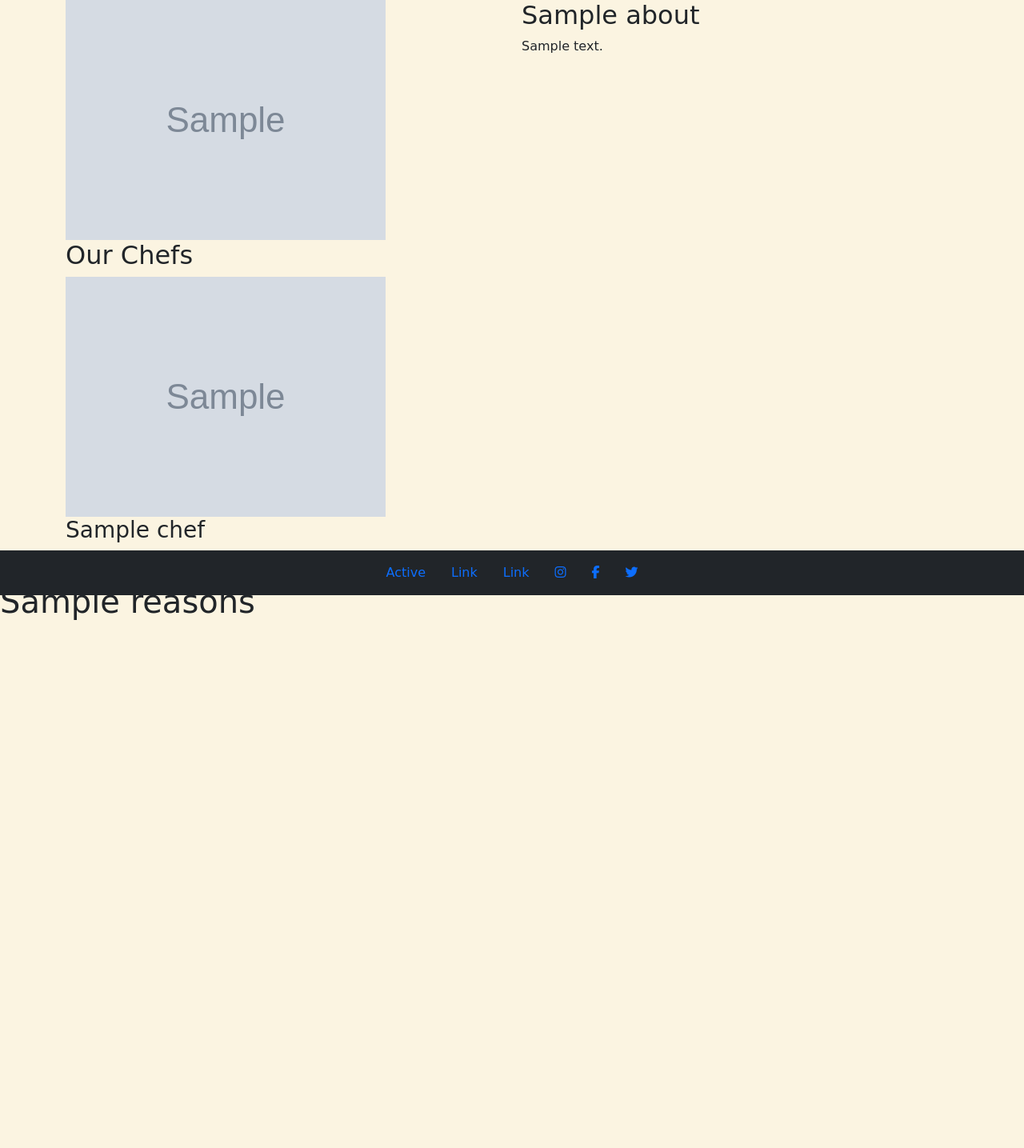
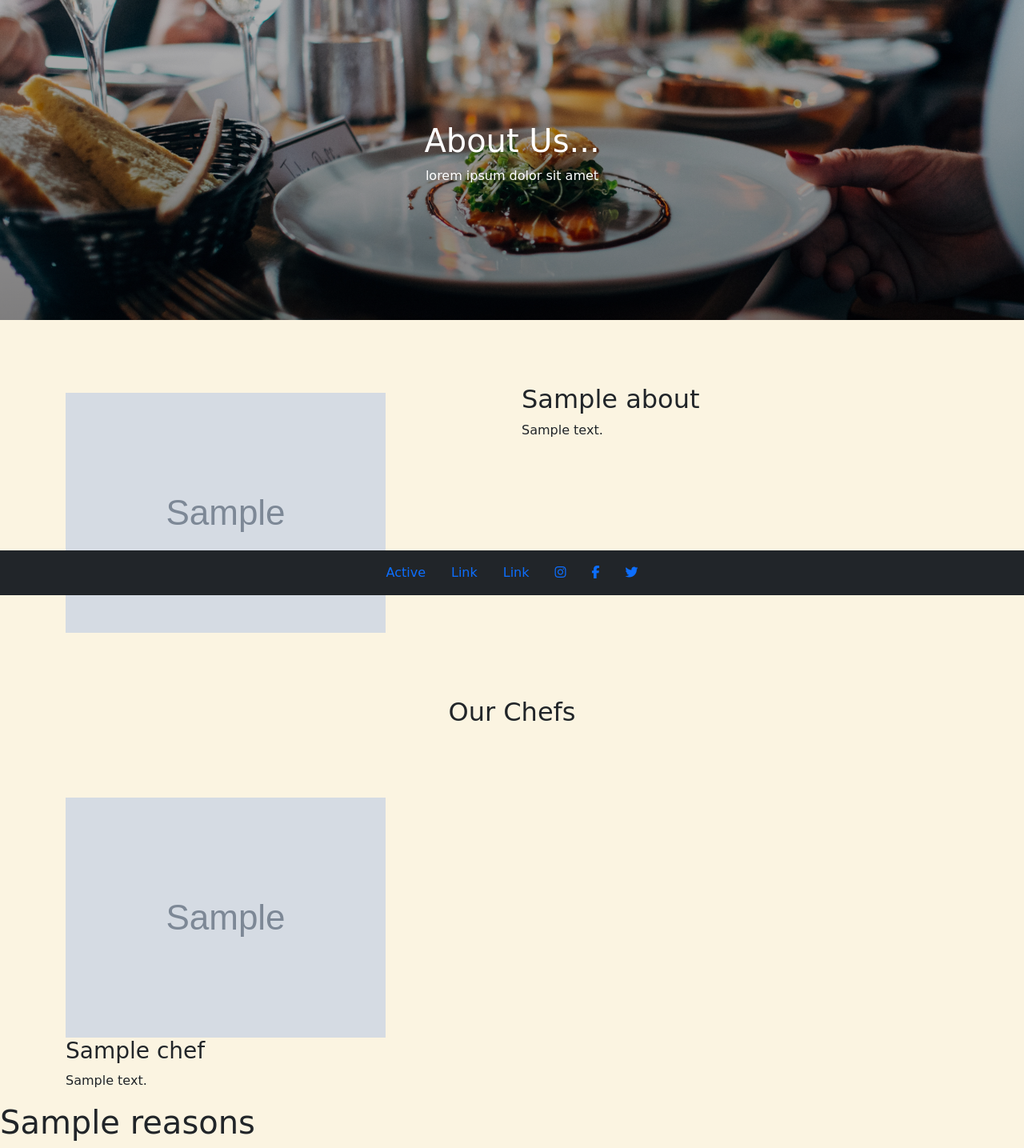
Before and after one commit to dannymagnus/CI_MS4_Elginis_Restaurant, a Django app: template about/templates/about.html in a window 1280 px wide. Shown: the part 56-1491 px from the top of the page at 80% size. Before the commit the page ends 831 px from the top, so only its background shows below. Run offline with Django 3.2, Linux system fonts and the light colour scheme; the template is opened without the code that fills it: most values are stand-ins (such as "Sample title", 1, 10 or a date in 2020); grey boxes marked "Sample" are stand-in pictures; some libraries are stand-ins or nearby versions; some web fonts are replaced.

Commit message:
add banner to about heritage section

```diff
--- a/about/templates/about.html
+++ b/about/templates/about.html
@@ -3,14 +3,25 @@
 
 {% block body %}
 
-<section id="about">
+<section class = "banner">
+    <!--Photo by <a href="https://unsplash.com/@jaywennington?utm_source=unsplash&utm_medium=referral&utm_content=creditCopyText">Jay Wennington</a> on <a href="https://unsplash.com/s/photos/restaurant?utm_source=unsplash&utm_medium=referral&utm_content=creditCopyText">Unsplash</a>
+  -->
+    <div id = "about-banner" class="d-flex flex-column container-fluid justify-content-center align-items-center" style = "min-height: 50vh">
+        <h1>About Us...</h1>
+        <p>
+            lorem ipsum dolor sit amet
+        </p>
+    </div>
+</section>
+
+<section class = "margin-top-10vh">
     <div class="container">
         {% for about in about %}
         <div class="row">
             <div class="col-sm">
-                <img src="{{ about.image.url }}" alt="restaurant image" class="img-fluid">
+                <img src="{{ about.image.url }}" alt="restaurant image" class="img-fluid" style="margin-top:2%;">
             </div>
-            <div class="col-sm">
+            <div class="col-md">
                 <div class="row">
                     <div class="col">
                         <h2> {{ about.title }}</h2>
@@ -27,19 +38,18 @@
         </div>
         {% endfor %}
     </div>
-
 </section>
 
-<section id = "chefs">
+<section id = "chefs" class = "margin-top-10vh">
     <div class="container">
         <div class="row">
             <div class="col">
-                <h2>
+                <h2 class = "text-align-center">
                     Our Chefs
                 </h2>
             </div>
         </div>
-        <div class="row">
+        <div class="row margin-top-10vh">
             {% for chef in chefs %}
             <div class="col-sm">
                 <div class="row">
--- a/static/site_static/css/style.css
+++ b/static/site_static/css/style.css
@@ -9,6 +9,13 @@ body {
     font-family: 'Averia Serif Libre', cursive;
 }
 
+.margin-top-10vh{
+    margin-top:10vh;
+}
+
+.text-align-center{
+    text-align:center;
+}
 /*Menu page*/
 
 /*overide to put image and text adjacent*/
@@ -21,12 +28,16 @@ body {
 }
 
 .menu-category-background-generic{
-    color: white;
+    color: black;
     background-image: linear-gradient(rgba(0, 0, 0, 0.527),rgba(0, 0, 0, 0.5)),;
     background-repeat: no-repeat;
     background-size: cover;
     background-position: center;
     min-height: 120px ;
+}
+
+.menu-category-background-generic h1{
+    color: white;
 }
 
 .Starters{
@@ -78,3 +89,24 @@ body {
 .img-fluid.allergen-item-image {
     max-width: 20%;
 }
+
+
+/*-----About page----------------------------------------------------------------*/
+
+/*Photo by <a href="https://unsplash.com/@jaywennington?utm_source=unsplash&utm_medium=referral&utm_content=creditCopyText">Jay Wennington</a> on <a href="https://unsplash.com/s/photos/restaurant?utm_source=unsplash&utm_medium=referral&utm_content=creditCopyText">Unsplash</a>*/
+
+#about-banner{
+    min-height: 50vh;
+    background-image:linear-gradient(rgba(0, 0, 0, 0.3),rgba(0, 0, 0, 0.5)),url('../img/about-banner.jpg');
+    background-repeat: no-repeat;
+    background-size: cover;
+    background-position: center;
+}
+
+#about-banner h1{
+    color: white;
+}
+
+#about-banner p{
+    color: white;
+}
```
Also changed, not shown: static/site_static/img/about-banner.jpg (added).
